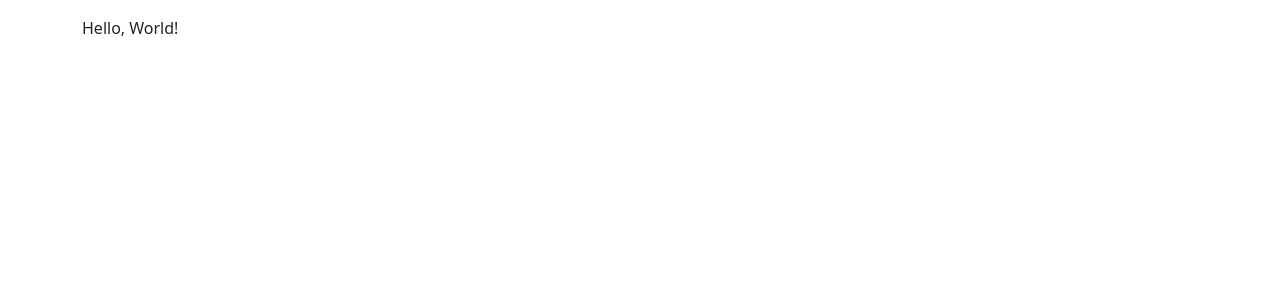
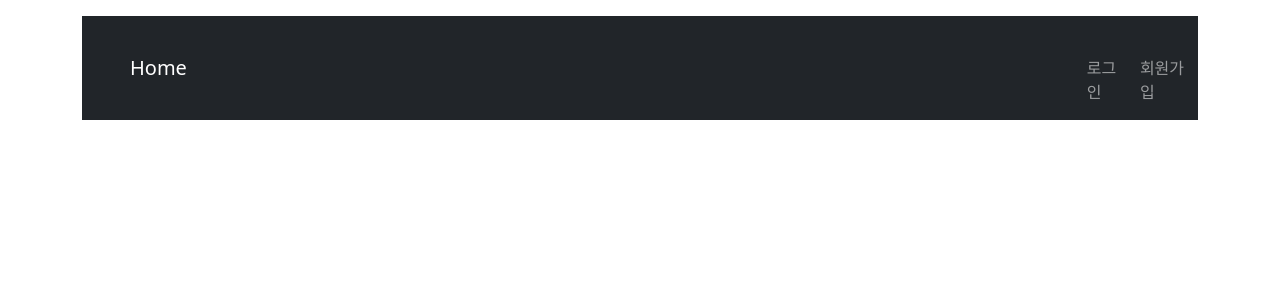
Before and after one commit to chaewone/Project, a Django app: page / in a window 1280 px wide. Before the commit the part shown is almost empty. Shown: the top 300 px of the page. Run offline with Django 4.2, Linux system fonts and the light colour scheme; some libraries are stand-ins or nearby versions.

Commit message:
0830
user/templates/header.html
sho/urls.py

```diff
--- a/shop/urls.py
+++ b/shop/urls.py
@@ -2,8 +2,10 @@ from django.contrib import admin
 from django.urls import path, include
 from user.views import home
 
+
+
 urlpatterns = [
-    path('', home), # home 화면
+    path('', home, name='home'), # home 화면
     path('admin/', admin.site.urls),
     path('user/', include("user.urls")),
     path('product/', include("product.urls")),
--- a/user/templates/header.html
+++ b/user/templates/header.html
@@ -1,4 +1,14 @@
 {% extends 'base.html' %}
-{% block contents %}
-Hello, World!
+{% block header %}
+<nav class="navbar navbar-expand-lg navbar-dark bg-dark">
+    <div class="container px-lg-5">
+        <a class="navbar-brand" href="/">Home</a>
+    </div>
+    <div class="collapse navbar-collapse" id="navbarSupportedContent">
+        <ul class="navbar-nav ms-auto mb-2 mb-lg-0">
+            <li class="nav-item"><br><a class="nav-link" href="{% url 'User:login'%}">로그인</a></li>
+            <li class="nav-item"><br><a class="nav-link" href="{% url 'User:join'%}">회원가입</a></li>
+        </ul>
+    </div>
+</nav>
 {% endblock %}
```
